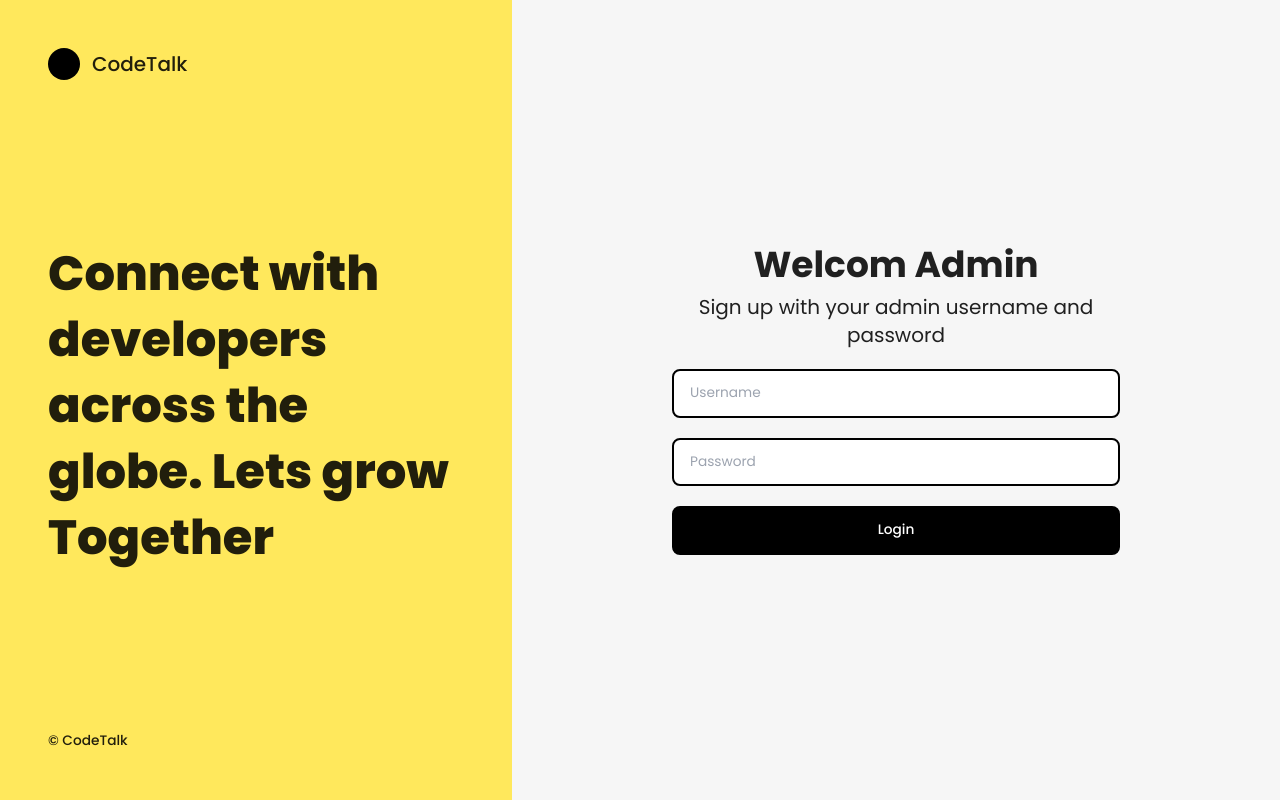
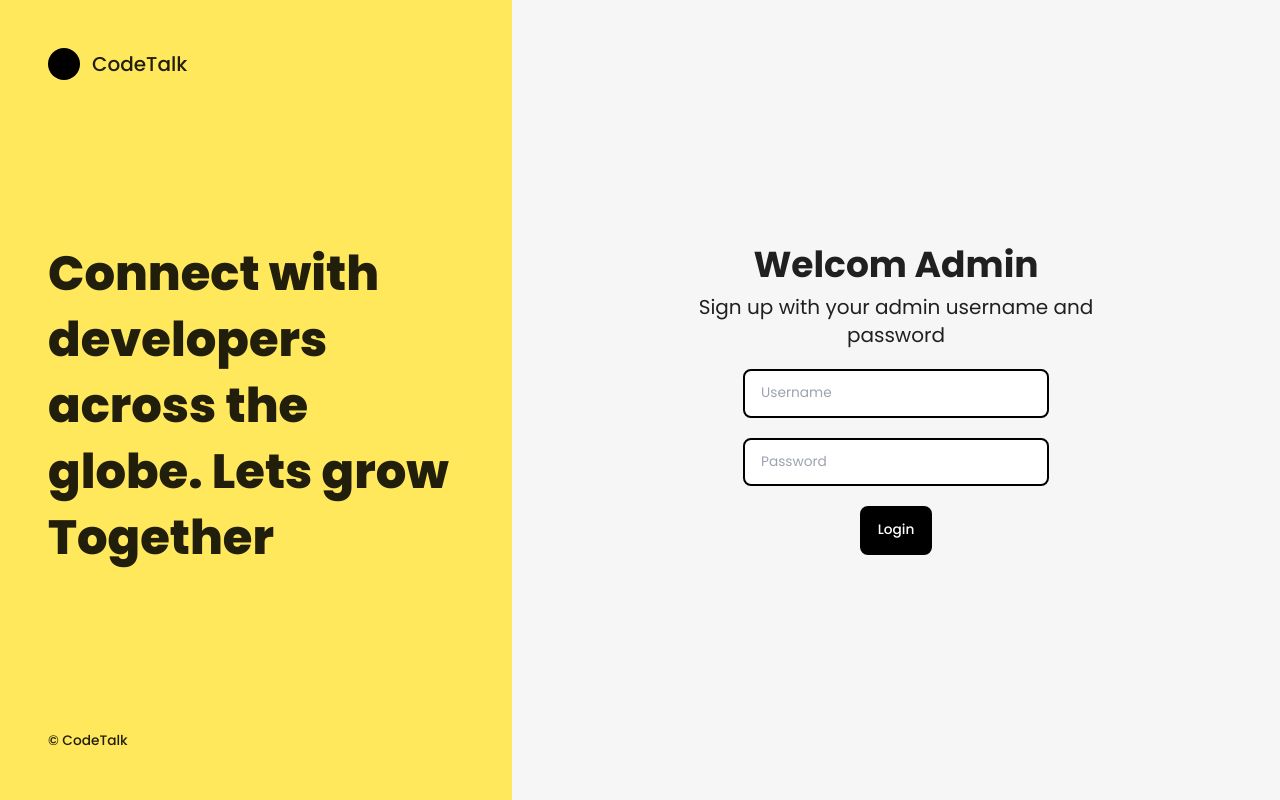
Before and after one commit to vishnutvm/Code_Talk, a React (Vite) app in the folder client/: page /adminLogin in a window 1280 px wide. Built offline with nearby package versions, Linux system fonts and the light colour scheme.

Commit message:
admin login front end with api call

```diff
--- a/client/src/pages/adminPages/loginPage/AdminLogin.jsx
+++ b/client/src/pages/adminPages/loginPage/AdminLogin.jsx
@@ -1,7 +1,71 @@
-
-import React from 'react';
+import React, { useState } from 'react';
+import { useDispatch, useSelector } from 'react-redux';
+import { useFormik } from 'formik';
+import { useNavigate } from 'react-router';
+// import userState from '../../../redux/userState';
+import { loginSchema } from '../../../formSchemas';
+import axios from '../../../utils/axios';
+// schema for user login
+const initialValuesLogin = {
+  username: '',
+  password: '',
+};
 
 function AdminLogin() {
+  // const dispatch = useDispatch();
+  const [adminLoginErr, setadminLoginErr] = useState(false);
+  // const token = useSelector((state) => state.user.token);
+
+  const navigate = useNavigate();
+
+  const headers = {
+    'Content-Type': 'application/json',
+    Accept: 'application/json',
+  };
+
+  const { values, errors, handleBlur, handleChange, handleSubmit, touched } =
+    useFormik({
+      initialValues: initialValuesLogin,
+      validationSchema: loginSchema,
+
+      // eslint-disable-next-line no-shadow
+      onSubmit: async (values) => {
+        const formDataJson = JSON.stringify(values);
+        console.log(formDataJson);
+        const loginUserResponse = await axios({
+          method: 'POST',
+          url: '/admin/adminLogin',
+          headers,
+          data: formDataJson,
+        })
+          .then((response) => {
+            console.log('success', response.data);
+            console.log(response.data.admin);
+            console.log(response.data.token);
+            // setting token and naviate to home page
+
+            if (!response.data.msg) {
+              // dispatch(
+              //   setLogin({
+              //     user: data.user,
+              //     token: data.token,
+              //   })
+              // );
+              navigate('/admin');
+            } else {
+              setadminLoginErr(true);
+            }
+          })
+          .catch((error) => {
+            console.log('Err', error);
+          });
+
+        console.log(loginUserResponse.error);
+
+        console.log(values);
+      },
+    });
+
   return (
     <>
       {/* component */}
@@ -35,23 +99,54 @@ function AdminLogin() {
                   Sign up with your admin username and password
                 </p>
               </div>
-              <div className="flex flex-col max-w-md space-y-5">
+              <div>
+                <form
+                  className="flex flex-col max-w-md space-y-5 "
+                  action="#"
+                  onSubmit={handleSubmit}
+                  method="post"
+                >
                   <input
+                    value={values.username}
+                    onChange={handleChange}
+                    onBlur={handleBlur}
                     type="text"
+                    name="username"
                     placeholder="Username"
                     className="flex px-3 py-2 md:px-4 md:py-3 border-2 border-black rounded-lg font-medium placeholder:font-normal"
                   />
+                  {errors.username && touched.username ? (
+                    <p style={{ color: 'red' }} className="form-error">
+                      {errors.username}
+                    </p>
+                  ) : null}
                   <input
+                    value={values.password}
+                    onChange={handleChange}
+                    onBlur={handleBlur}
+                    name="password"
                     type="text"
                     placeholder="Password"
                     className="flex px-3 py-2 md:px-4 md:py-3 border-2 border-black rounded-lg font-medium placeholder:font-normal"
                   />
+                  {errors.password && touched.password ? (
+                    <p style={{ color: 'red' }} className="form-error">
+                      {errors.password}
+                    </p>
+                  ) : null}
+                  {adminLoginErr && (
+                    <p style={{ color: 'red' }} className="register-error">
+                      Password incorrect !
+                    </p>
+                  )}
+
                   <button
                     type="submit"
                     className="flex items-center justify-center flex-none px-3 py-2 md:px-4 md:py-3 border-2 rounded-lg font-medium border-black bg-black text-white"
                   >
                     Login
                   </button>
+                </form>
               </div>
             </div>
           </div>
```
Also changed, not shown: client/src/pages/userPages/loginPage/Loginpage.jsx (+5 -4 lines). Lines whose indentation alone changed are shown as unchanged.
